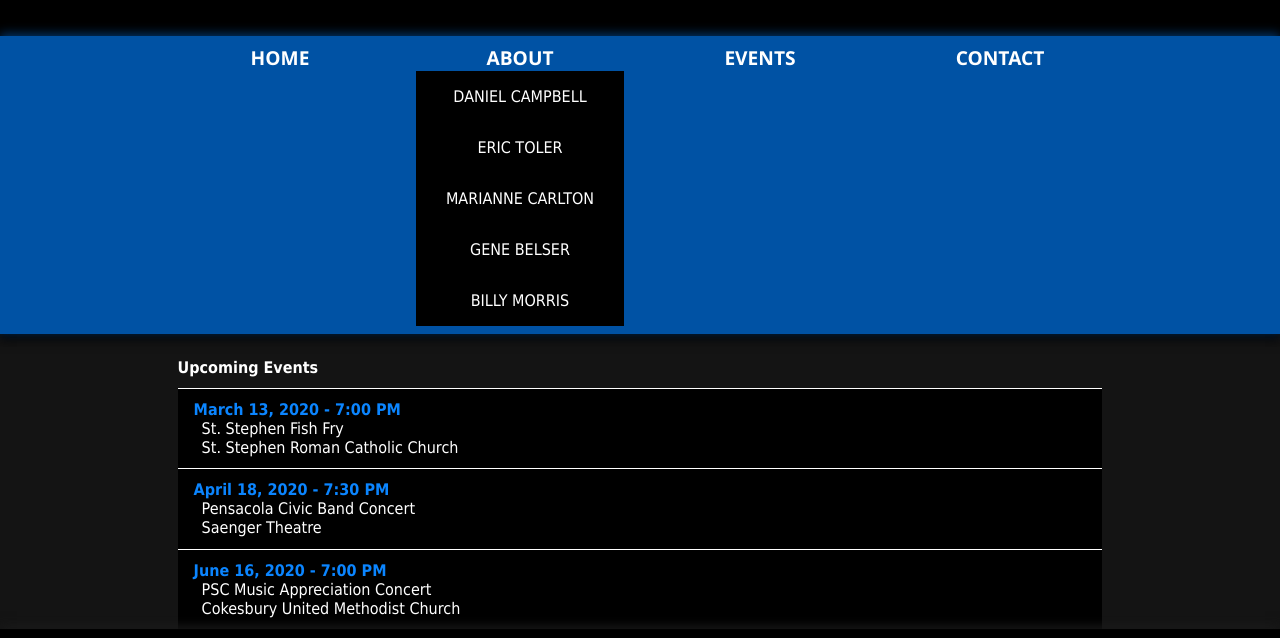
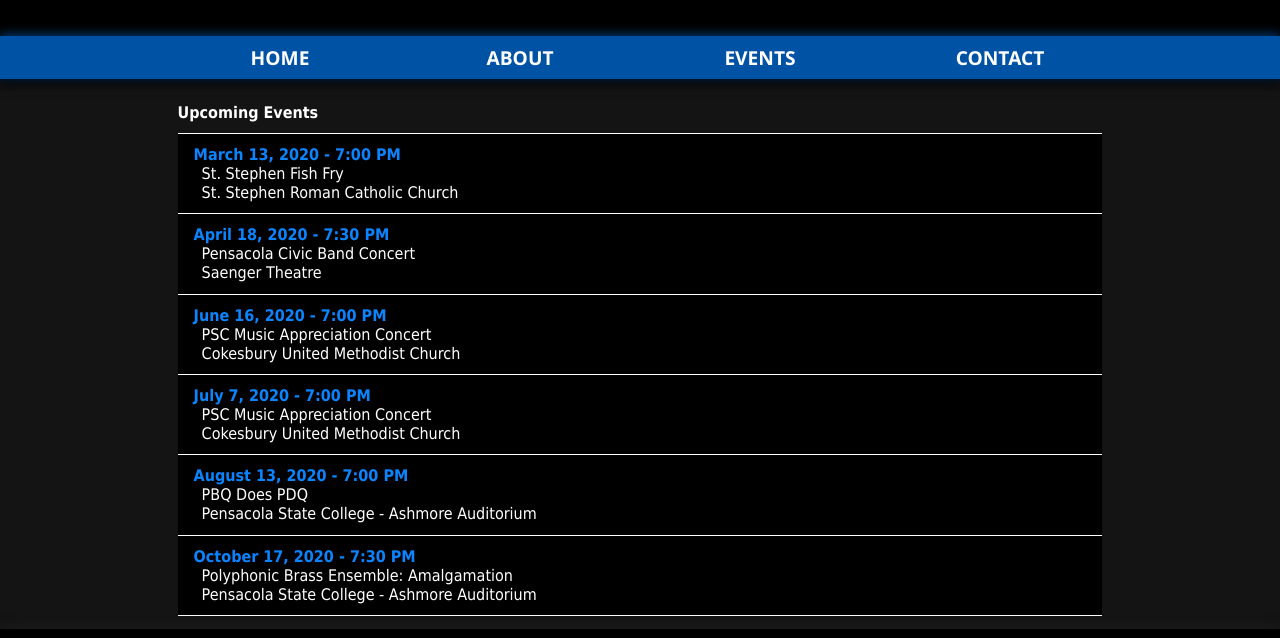
Before and after one commit to etoler1841/polyphonic-brass, a Gatsby site: page / in a window 1280 px wide. Shown: the part 126-764 px from the top of the page. Built offline with nearby package versions, Linux system fonts and the light colour scheme; Gatsby itself is replaced by a stand-in of ours; a web font is replaced by a local one.

Commit message:
Restore old version of navbar css

```diff
--- a/src/css/_navbar.scss
+++ b/src/css/_navbar.scss
@@ -18,6 +18,7 @@
 }
 
 .nav-item {
+  position: relative;
   text-align: center;
   list-style: none;
   margin: 0;
@@ -25,12 +26,29 @@
   width: 25%;
   color: $textColor;
   background: inherit;
-  transition: all 0.25s ease;
+  transition: all 0.25s ease-in-out;
+
+  .collapse {
+    text-align: left;
+    position: absolute;
+    top: 2.75rem;
+    left: 0rem;
+    transform: scaleY(0);
+    overflow: hidden;
+    transition: transform 0.25s ease-out;
+    transform-origin: top;
+    width: 100%;
+    box-shadow: 3px 3px 5px lighten($backgroundColor, 5);
+  }
 }
 
 .nav-item:hover {
   color: lighten($primaryColor, 20);
   background: $backgroundColor;
+
+  .collapse {
+    transform: scaleY(1);
+  }
 }
 
 .nav-link {
```
